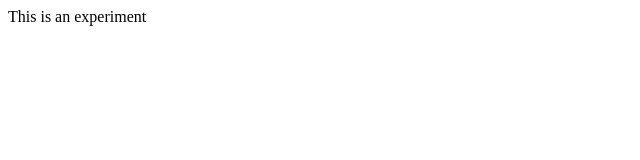
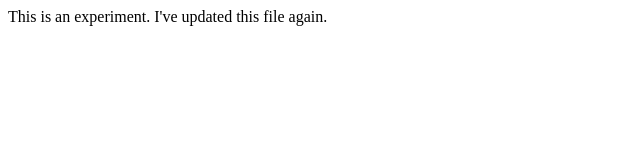
Before and after one commit to lovetoseehappiness/My-Portfolio, a plain HTML site: page experiment.html in a window 1280 px wide. Shown: the whole page, without its empty margins (0-640 px from the left). Drawn offline with Linux system fonts and the light colour scheme.

Commit message:
experiment 2

```diff
--- a/experiment.html
+++ b/experiment.html
@@ -6,6 +6,8 @@
     <title>Document</title>
 </head>
 <body>
-    This is an experiment
+    This is an experiment.
+    I've updated this file again.
+
 </body>
 </html>
```
